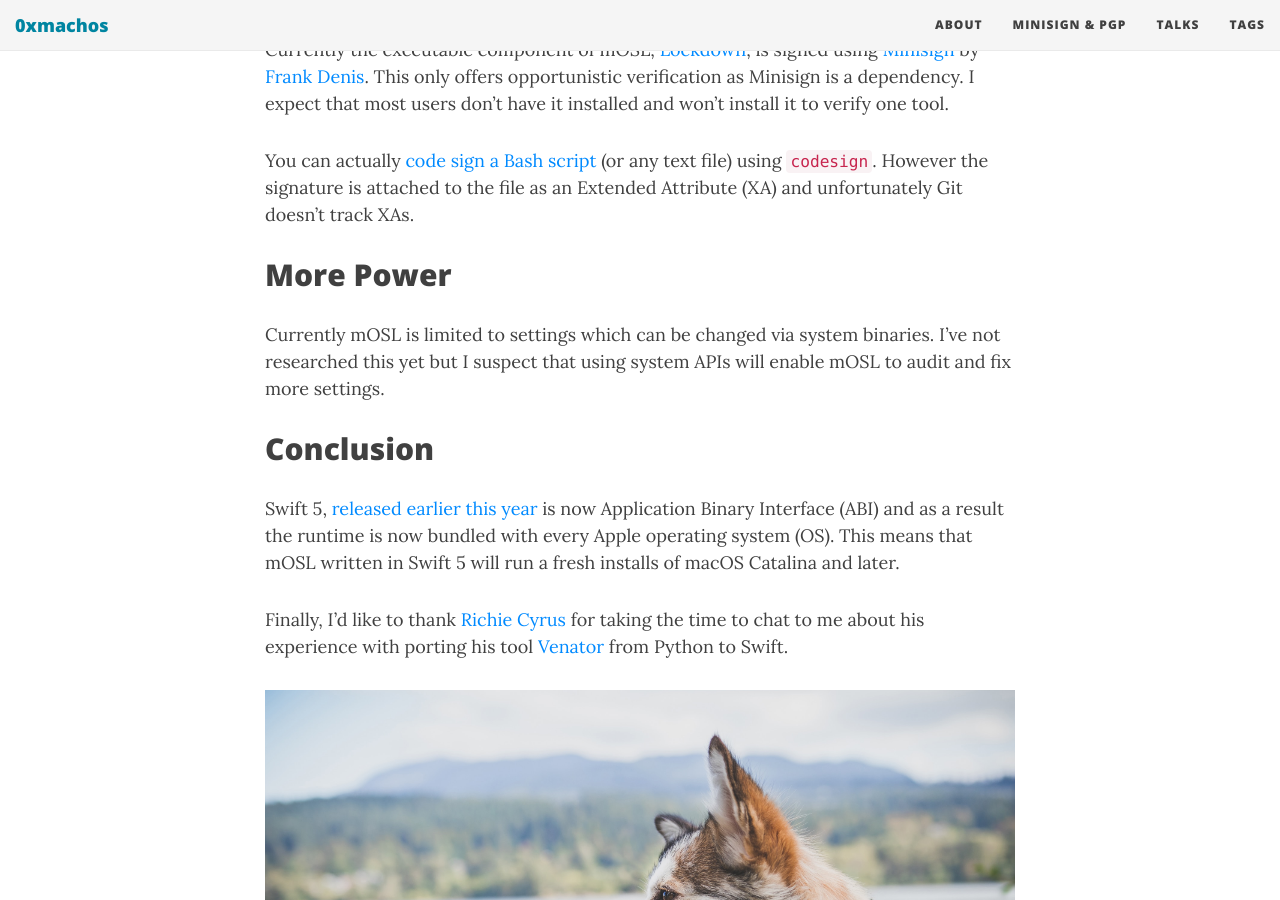
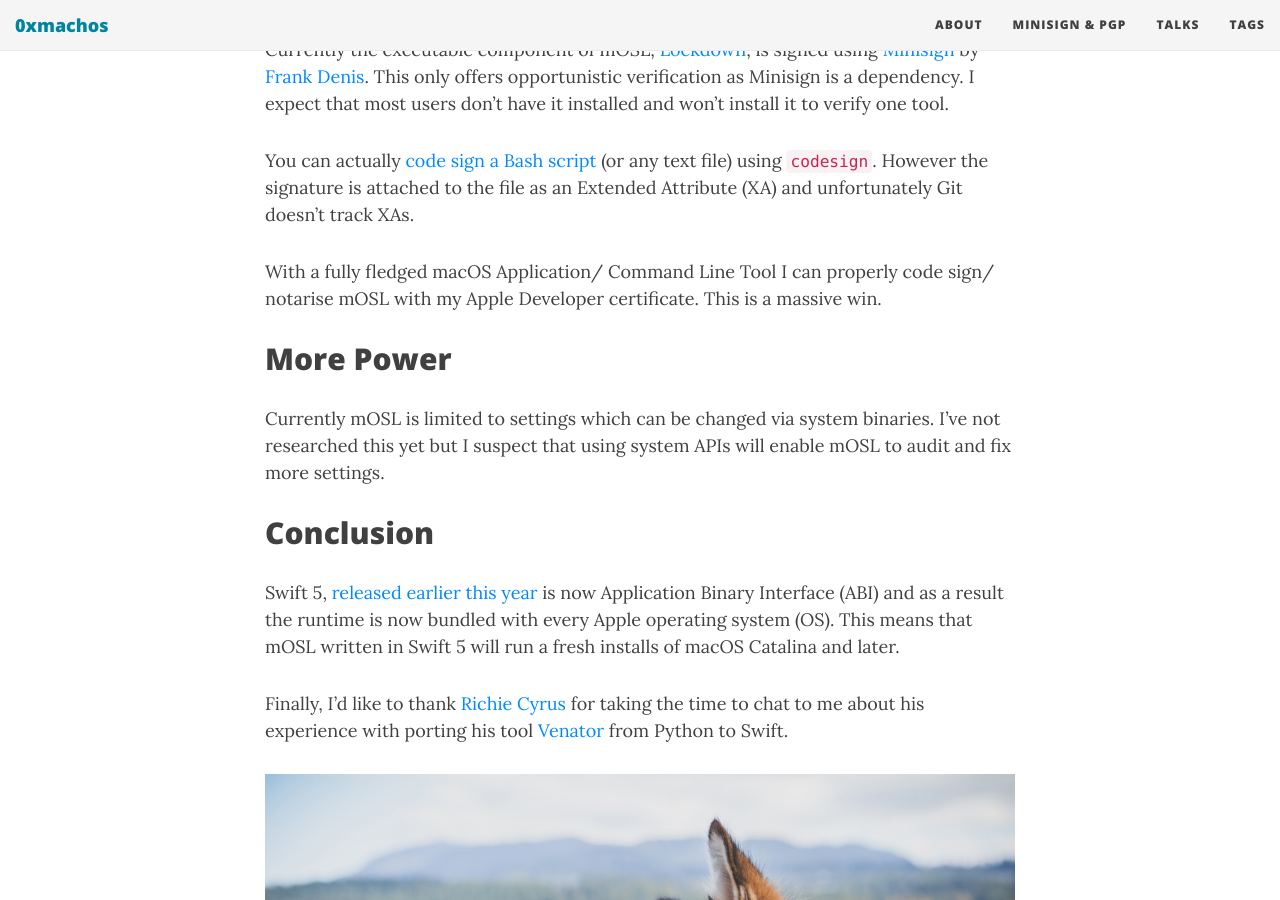
Before and after one commit to 0xmachos/0xmachos.github.io, a Jekyll site: the page built from _posts/2019-09-21-The-Future-of-mOSL.md, in a window 1280 px wide and 900 px high, scrolled down 2293 px. Built offline with Jekyll 4.4.1, drawn with Linux system fonts in a browser that asks for light colours; nearby versions of some CDN libraries.

Commit message:
Code Signing: Add paragraph

```diff
--- a/_posts/2019-09-21-The-Future-of-mOSL.md
+++ b/_posts/2019-09-21-The-Future-of-mOSL.md
@@ -68,6 +68,8 @@ Currently the executable component of mOSL, [Lockdown](), is signed using [Minis
 
 You can actually [code sign a Bash script](https://carlashley.com/2018/09/23/code-signing-scripts-for-pppc-whitelisting/) (or any text file) using `codesign`. However the signature is attached to the file as an Extended Attribute (XA) and unfortunately Git doesn't track XAs.
 
+With a fully fledged macOS Application/ Command Line Tool I can properly code sign/ notarise mOSL with my Apple Developer certificate. This is a massive win.
+
 ## More Power
 
 Currently mOSL is limited to settings which can be changed via system binaries. I've not researched this yet but I suspect that using system APIs will enable mOSL to audit and fix more settings.
```
